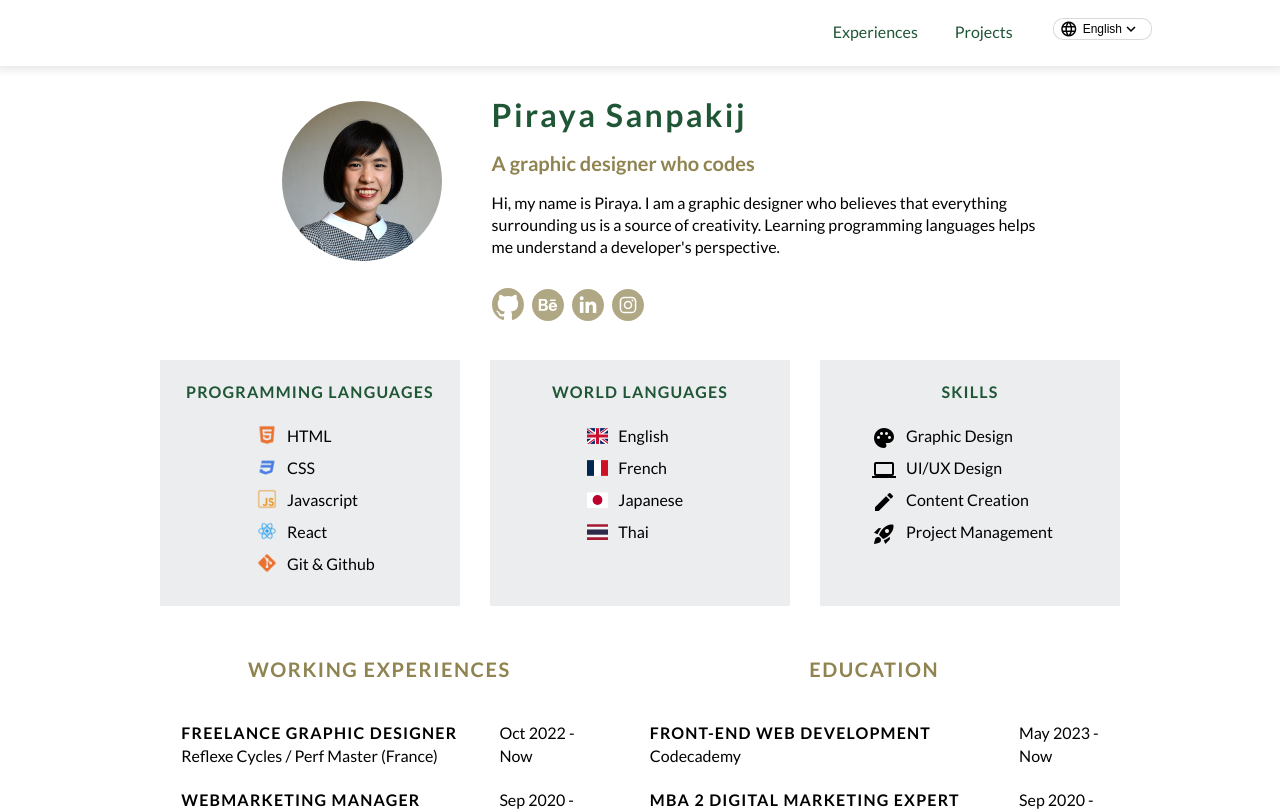
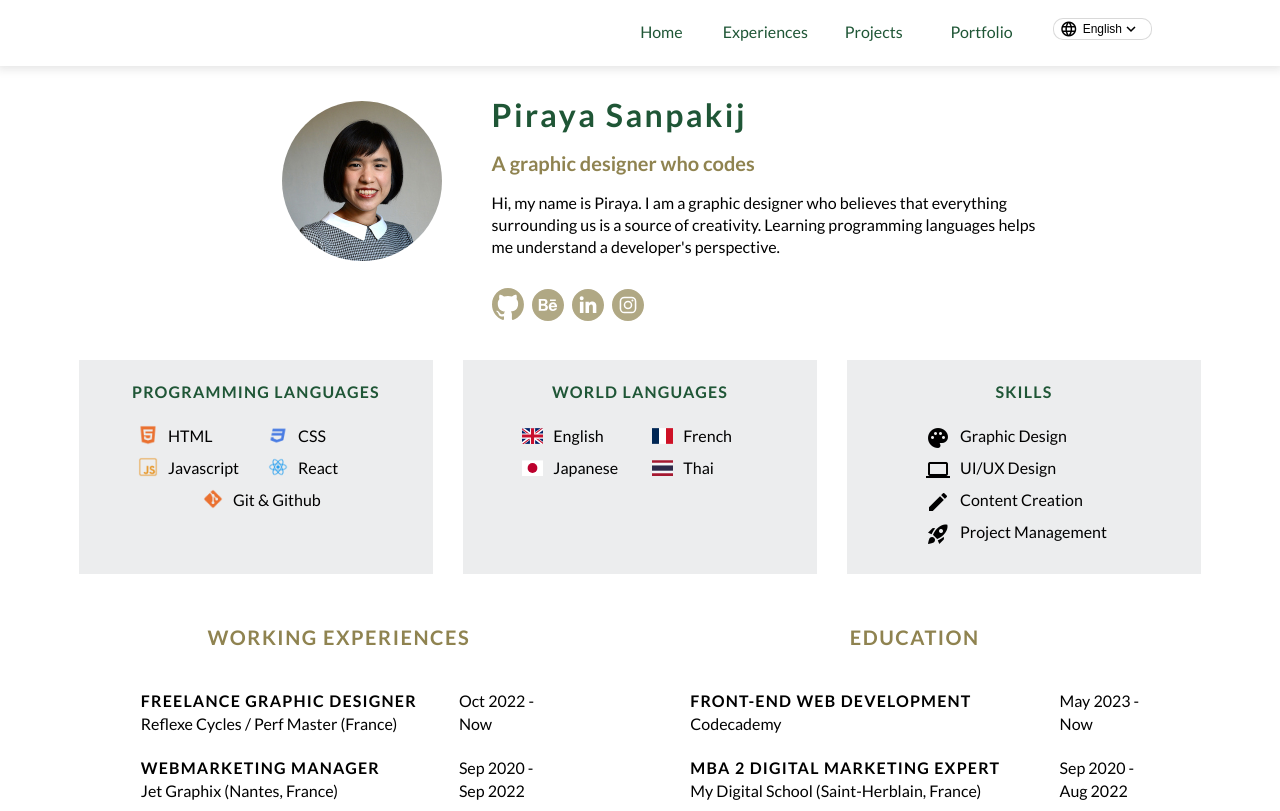
Before and after one commit to Piraya99/home, a React (Create React App) app: page / in a window 1280 px wide. Shown: the top 811 px of the page. Built offline with nearby package versions, Linux system fonts and the light colour scheme.

Commit message:
Create multiple pages with Browser Router

```diff
--- a/package.json
+++ b/package.json
@@ -9,7 +9,9 @@
     "@testing-library/user-event": "^13.5.0",
     "react": "^18.2.0",
     "react-dom": "^18.2.0",
+    "react-router-dom": "^6.15.0",
     "react-scripts": "5.0.1",
+    "styled-components": "^6.0.7",
     "web-vitals": "^2.1.4"
   },
   "scripts": {
--- a/src/App.css
+++ b/src/App.css
@@ -5,7 +5,7 @@
 @import url('https://cdn.jsdelivr.net/gh/lipis/flag-icons@6.6.6/css/flag-icons.min.css');
 
 
-.App {
+div.app {
   font-size: 16px;
   font-family: 'Lato', sans-serif;
 }
--- a/src/App.js
+++ b/src/App.js
@@ -1,13 +1,16 @@
 import React, { useState } from 'react';
+import { BrowserRouter as Router, Routes, Route } from 'react-router-dom';
+
 import './App.css';
 
 import Navbar from './components/Navbar';
-import Home from './components/Home';
 import Contact from './components/Contact';
 import Footer from './components/Footer';
 
+import Home from './pages/Home';
+import ProjectPage from './pages/ProjectPage';
+
 export default function App() {
-
     // Toggle Language Function
   const [french, setFrench] = useState(false);
   const handleClick = () => {
@@ -15,9 +18,11 @@ export default function App() {
   };
 
     return (
-    <div className="App" id="top">
-      <header>
-        < Navbar french={french} />
+        <div className="app">
+            <Router>
+                    <header id="top">
+                        <Navbar french={french} />
+
                         {/* Toggle Language Button */}
                         <button onClick={handleClick} className="languagePicker">
                           <span className="material-icons md-18">language</span>
@@ -25,9 +30,15 @@ export default function App() {
                           <span className="material-icons md-18">expand_more</span>
                         </button>
                     </header>
-      <Home french={french}/>
+
+                <Routes>
+                        <Route exact path='/' exact element={<Home />} />
+                        <Route path='/projectpage' element={<ProjectPage />} />
+                </Routes>
+            </Router>
+
             <Contact french={french}/>
             <Footer french={french}/>
         </div>
     );
-};
+}
--- a/src/components/Navbar.js
+++ b/src/components/Navbar.js
@@ -1,12 +1,18 @@
 import React from 'react';
+import { Link } from "react-router-dom";
+
 import styles from './Navbar.module.css';
+
+
 
 export default function Navbar(props) {
 	return (
 		<nav className={styles.navbar}>
 	        <ul>
-	          <li><a href="#experience">{props.french ? 'Parcours' : 'Experiences'}</a></li>
-	          <li><a href="#projects">{props.french ? 'Projets' : 'Projects'}</a></li>
+	        	<li><Link to="/">Home</Link></li>
+	          	<li><a href="#experience">{props.french ? 'Parcours' : 'Experiences'}</a></li>
+	          	<li><a href="#projects">{props.french ? 'Projets' : 'Projects'}</a></li>
+	          	<li><Link to="/projectpage">{props.french ? 'Portfolio' : 'Portfolio'}</Link></li>
 	        </ul>
         </nav>
 	);
--- a/src/index.js
+++ b/src/index.js
@@ -1,14 +1,18 @@
 import React from 'react';
 import ReactDOM from 'react-dom/client';
+
 import './index.css';
 import App from './App';
+
 import reportWebVitals from './reportWebVitals';
 
 const root = ReactDOM.createRoot(document.getElementById('root'));
+
 root.render(
-  <React.StrictMode>
-    <App />
-  </React.StrictMode>
+    <React.StrictMode>
+        <App />
+    </React.StrictMode>,
+    document.getElementById('root')
 );
 
 // If you want to start measuring performance in your app, pass a function
--- a/src/components/Home.js
+++ b/src/pages/Home.js
@@ -1,18 +1,17 @@
 import React from 'react';
 
-import Bio from './Bio';
-import Feature from './Feature';
-import Experience from './Experience';
-import ProjectThumbContainer from './ProjectThumbContainer';
+import Bio from '../components/Bio';
+import Feature from '../components/Feature';
+import Experience from '../components/Experience';
+import ProjectThumbContainer from '../components/ProjectThumbContainer';
 
 export default function Home(props) {
 	return (
-		<main>
+		<div>
 	        < Bio french={props.french} />
 	        < Feature french={props.french} />
 	        < Experience french={props.french} />
 	        < ProjectThumbContainer french={props.french} />
-      	</main>
-
+      	</div>
 	);
 };
--- /dev/null
+++ b/src/pages/ProjectPage.js
@@ -0,0 +1,7 @@
+import React from 'react';
+
+export default function ProjectPage(props) {
+	return (
+		<p>This is a Project Page</p>
+	);
+};
```
Also changed, not shown: 1 other file (tests, documents, lock files or other folders). Lines whose indentation alone changed are shown as unchanged.
